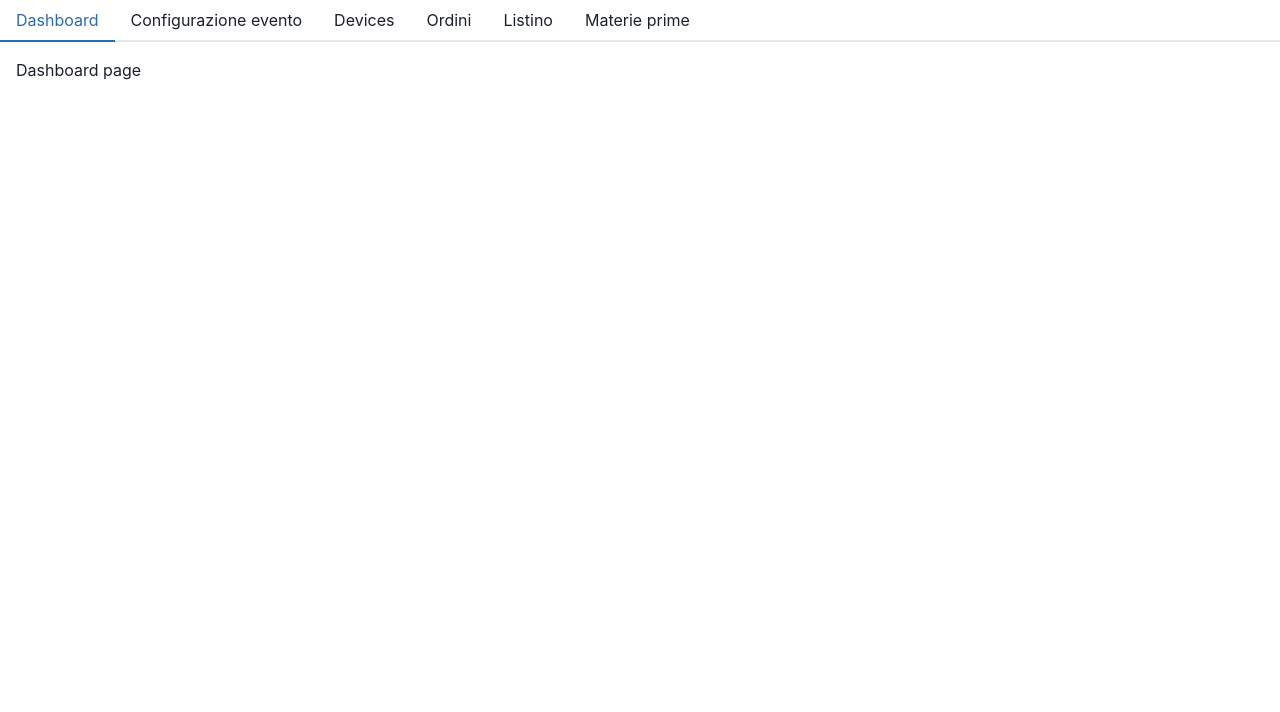
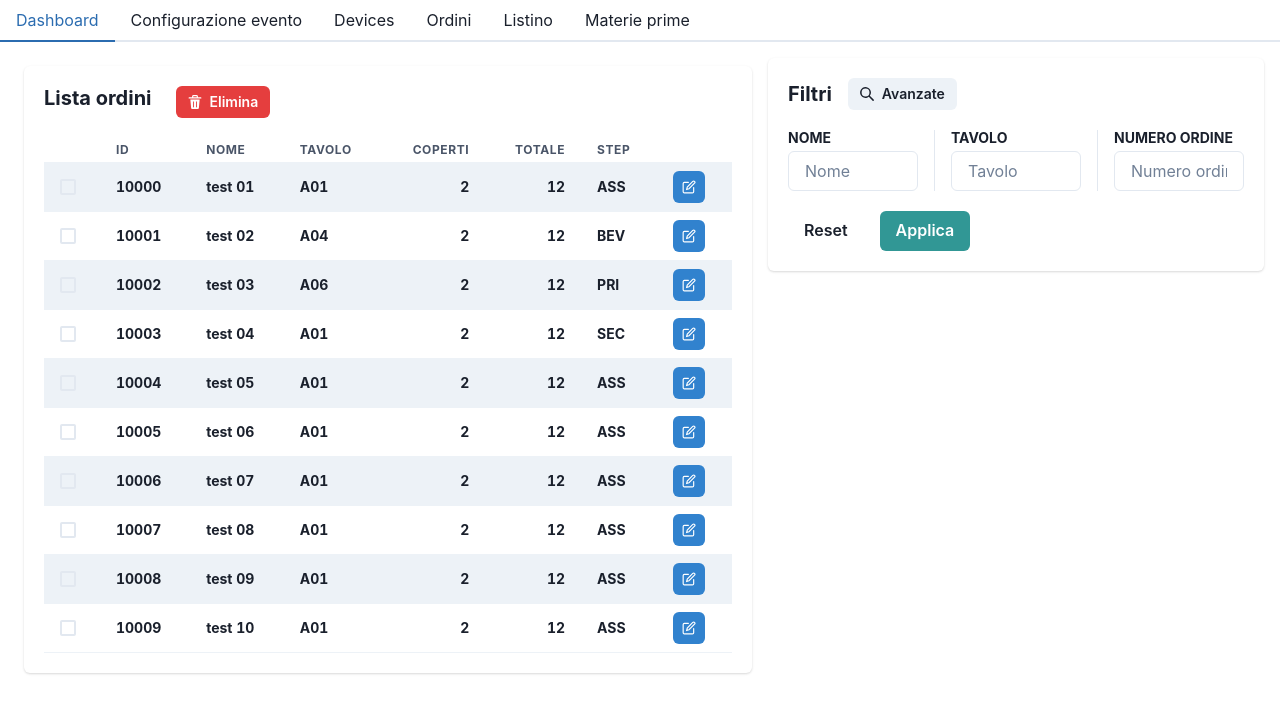
Before and after one commit to main95/xseo-fe, a React (Create React App) app: page / in a window 1280 px wide. Shown: the top 712 px of the page. Built offline with nearby package versions, Linux system fonts and the light colour scheme.

Commit message:
feat: add detail order modal and print buttons

```diff
--- a/src/components/AppTabs.tsx
+++ b/src/components/AppTabs.tsx
@@ -1,5 +1,5 @@
 import { Tab, TabList, TabPanel, TabPanels, Tabs } from "@chakra-ui/react"
-import DashboardPage from "./pages/DashboardPage"
+// import DashboardPage from "./pages/DashboardPage"
 import DevicesPage from "./pages/DevicesPage"
 import DishListPage from "./pages/DishListPage"
 import EventPage from "./pages/EventPage"
@@ -20,7 +20,8 @@ const AppTabs: React.FC = () => {
 
       <TabPanels>
         <TabPanel>
-          <DashboardPage />
+          {/* <DashboardPage /> */}
+          <OrdersPage />
         </TabPanel>
         <TabPanel>
           <EventPage />
--- a/src/components/modals/OrderDetailModal.tsx
+++ b/src/components/modals/OrderDetailModal.tsx
@@ -11,17 +11,11 @@ import {
   ModalOverlay,
   Stack,
   StackDivider,
-  Table,
-  TableContainer,
-  Tbody,
-  Td,
   Text,
-  Th,
-  Thead,
-  Tr,
 } from "@chakra-ui/react"
 import { Order } from "../../models/Orders"
 import { getCategoryButtons } from "../libs/order"
+import OrderDishesDetailTable from "../orders/OrderDishesDetailTable"
 
 type Props = {
   isOpen: boolean
@@ -71,32 +65,7 @@ const OrderDetailModal: React.FC<Props> = ({ isOpen, order, onClose }) => {
               <Heading size='xs' textTransform='uppercase'>
                 Dettaglio
               </Heading>
-              <TableContainer>
-                {order.detail.length ? <Table variant='striped' colorScheme='gray' size='sm'>
-                  <Thead>
-                    <Tr>
-                      <Th>Nome</Th>
-                      <Th isNumeric>Prezzo</Th>
-                      <Th isNumeric>Quantità</Th>
-                      <Th>Portata</Th>
-                    </Tr>
-                  </Thead>
-                  <Tbody>
-                    {order.detail.map(d => {
-                      return (
-                        <Tr onClick={() => {
-                          console.log('ok click')
-                        }}>
-                          <Td>{d.name}</Td>
-                          <Td isNumeric>{d.price}</Td>
-                          <Td isNumeric>{d.quantity}</Td>
-                          <Td>{d.category}</Td>
-                        </Tr>
-                      )
-                    })}
-                  </Tbody>
-                </Table> : null}
-              </TableContainer>
+              <OrderDishesDetailTable detail={order.detail} />
             </Box>
           </Stack>
         </ModalBody>
--- /dev/null
+++ b/src/components/orders/OrderDishesDetailTable.tsx
@@ -0,0 +1,56 @@
+import { CheckIcon, CloseIcon } from "@chakra-ui/icons"
+import {
+  Flex,
+  Table,
+  TableContainer,
+  Tbody,
+  Td,
+  Th,
+  Thead,
+  Tr,
+} from "@chakra-ui/react"
+import { Dishes } from "../../models/Dishes"
+
+type Props = {
+  detail: Dishes
+}
+
+const OrderDishesDetailTable: React.FC<Props> = ({ detail }) => {
+  console.log('detail: ', detail)
+  return (
+    <TableContainer>
+      {detail.length ? <Table variant='striped' colorScheme='gray' size='sm'>
+        <Thead>
+          <Tr>
+            <Th>Nome</Th>
+            <Th isNumeric>Prezzo</Th>
+            <Th isNumeric>Quantità</Th>
+            <Th>Portata</Th>
+            <Th>Stampato</Th>
+          </Tr>
+        </Thead>
+        <Tbody>
+          {detail.map(d => {
+            return (
+              <Tr onClick={() => {
+                console.log('ok click')
+              }}>
+                <Td>{d.name}</Td>
+                <Td isNumeric>{d.price}</Td>
+                <Td isNumeric>{d.quantity}</Td>
+                <Td>{d.category}</Td>
+                <Td>
+                  <Flex justifyContent='center'>
+                    {d.printed ? <CheckIcon color='green.500' /> : <CloseIcon color='red.500' />}
+                  </Flex>
+                </Td>
+              </Tr>
+            )
+          })}
+        </Tbody>
+      </Table> : null}
+    </TableContainer>
+  )
+}
+
+export default OrderDishesDetailTable
--- a/src/components/orders/OrderFilters.tsx
+++ b/src/components/orders/OrderFilters.tsx
@@ -4,6 +4,7 @@ import {
   Button,
   Card,
   CardBody,
+  CardFooter,
   CardHeader,
   Flex,
   Heading,
@@ -11,14 +12,16 @@ import {
   Stack,
   StackDivider,
 } from "@chakra-ui/react"
-import { OrdersFilters } from "../../models/Orders"
+import { useState } from "react"
+import { blankOrdersFilters, OrdersFilters } from "../../models/Orders"
 
 type Props = {
-  ordersFilters: OrdersFilters
   setOrdersFilters: (value: OrdersFilters) => void
 }
 
-const OrderFilters: React.FC<Props> = ({ ordersFilters, setOrdersFilters }) => {
+const OrderFilters: React.FC<Props> = ({ setOrdersFilters }) => {
+  const [tmpOrdersFilters, setTmpOrdersFilters] = useState<OrdersFilters>(blankOrdersFilters)
+
   return (
     <Card>
       <CardHeader pb='0'>
@@ -43,8 +46,8 @@ const OrderFilters: React.FC<Props> = ({ ordersFilters, setOrdersFilters }) => {
                 variant='outline'
                 placeholder='Nome'
                 onChange={(e) => {
-                  setOrdersFilters({
-                    ...ordersFilters,
+                  setTmpOrdersFilters({
+                    ...tmpOrdersFilters,
                     name: e.target.value,
                   })
                 }} />
@@ -57,14 +60,12 @@ const OrderFilters: React.FC<Props> = ({ ordersFilters, setOrdersFilters }) => {
                 variant='outline'
                 placeholder='Tavolo'
                 onChange={(e) => {
-                  setOrdersFilters({
-                    ...ordersFilters,
+                  setTmpOrdersFilters({
+                    ...tmpOrdersFilters,
                     table: e.target.value,
                   })
                 }} />
             </Box>
-          </Stack>
-          <Stack divider={<StackDivider />} spacing='4' direction='row'>
             <Box>
               <Heading size='xs' textTransform='uppercase' pb='1'>
                 Numero ordine
@@ -73,8 +74,8 @@ const OrderFilters: React.FC<Props> = ({ ordersFilters, setOrdersFilters }) => {
                 variant='outline'
                 placeholder='Numero ordine'
                 onChange={(e) => {
-                  setOrdersFilters({
-                    ...ordersFilters,
+                  setTmpOrdersFilters({
+                    ...tmpOrdersFilters,
                     id: e.target.value,
                   })
                 }} />
@@ -82,6 +83,35 @@ const OrderFilters: React.FC<Props> = ({ ordersFilters, setOrdersFilters }) => {
           </Stack>
         </Stack>
       </CardBody>
+      <CardFooter pt='0'>
+        <Stack spacing='4' direction='row'>
+          <Button
+            variant='ghost'
+            colorScheme='gray'
+            onClick={() => {
+              setOrdersFilters({
+                ...blankOrdersFilters,
+              })
+              setTmpOrdersFilters({
+                ...blankOrdersFilters,
+              })
+            }}
+          >
+            Reset
+          </Button>
+          <Button
+            variant='solid'
+            colorScheme='teal'
+            onClick={() => {
+              setOrdersFilters({
+                ...tmpOrdersFilters,
+              })
+            }}
+          >
+            Applica
+          </Button>
+        </Stack>
+      </CardFooter>
     </Card>
   )
 }
--- a/src/components/orders/OrdersTable.tsx
+++ b/src/components/orders/OrdersTable.tsx
@@ -6,9 +6,11 @@ import { useMemo } from "react"
 type Props = {
   filters: OrdersFilters
   setCurrentOrder: (value: Order) => void
+  ordersToDelete: string[]
+  setOrdersToDelete: (value: string[]) => void
 }
 
-const OrdersTable: React.FC<Props> = ({ filters, setCurrentOrder }) => {
+const OrdersTable: React.FC<Props> = ({ filters, ordersToDelete, setOrdersToDelete, setCurrentOrder }) => {
   const orders = useMemo(() => {
     return MOCK_ORDERS.filter(order => order.name.includes(filters.name) &&
       (filters.table ? order.table.includes(filters.table) : true) &&
@@ -33,14 +35,19 @@ const OrdersTable: React.FC<Props> = ({ filters, setCurrentOrder }) => {
         <Tbody>
           {orders.map(order => {
             return (
-              <Tr onClick={(e) => {
-                setCurrentOrder(order)
-              }}>
+              <Tr>
                 <Td>
                   <Checkbox
                     size='md'
                     colorScheme='red'
-                    onClick={() => {
+                    onChange={(e) => {
+                      const isChecked = e.target.checked
+                      console.log(isChecked)
+                      if (isChecked) {
+                        setOrdersToDelete([...ordersToDelete, order._id])
+                        return
+                      }
+                      setOrdersToDelete(ordersToDelete.filter(o => o !== order._id))
                     }}
                   />
                 </Td>
@@ -56,6 +63,9 @@ const OrdersTable: React.FC<Props> = ({ filters, setCurrentOrder }) => {
                     aria-label='Search database'
                     icon={<EditIcon />}
                     size='sm'
+                    onClick={() => {
+                      setCurrentOrder(order)
+                    }}
                   />
                 </Td>
               </Tr>
--- a/src/components/pages/OrdersPage.tsx
+++ b/src/components/pages/OrdersPage.tsx
@@ -1,13 +1,15 @@
 import { useState } from "react"
-import { Card, CardBody, CardHeader, Grid, GridItem, Heading } from "@chakra-ui/react"
+import { Button, Card, CardBody, CardHeader, Flex, Grid, GridItem, Heading } from "@chakra-ui/react"
 import OrdersTable from "../orders/OrdersTable"
 import { blankOrdersFilters, Order, OrdersFilters } from "../../models/Orders"
 import OrderDetail from "../orders/OrderDetail"
 import OrderFilters from "../orders/OrderFilters"
+import { DeleteIcon } from "@chakra-ui/icons"
 
 const OrdersPage: React.FC = () => {
   const [currentOrder, setCurrentOrder] = useState<Order | undefined>(undefined)
   const [ordersFilters, setOldersFilters] = useState<OrdersFilters>(blankOrdersFilters)
+  const [ordersToDelete, setOrdersToDelete] = useState<string[]>([])
 
   return (
     <Grid
@@ -23,16 +25,34 @@ const OrdersPage: React.FC = () => {
       <GridItem p='2' area={'table'}>
         <Card p='0'>
           <CardHeader pb='0'>
-            <Heading size='md'>Lista ordini</Heading>
+            <Flex direction='row' gap='6'>
+              <Heading size='md'>Lista ordini</Heading>
+              <Button
+                leftIcon={<DeleteIcon />}
+                colorScheme='red'
+                variant='solid'
+                size='sm'
+                disabled={!ordersToDelete.length}
+                onClick={() => {
+                }}
+              >
+                Elimina
+              </Button>
+            </Flex>
           </CardHeader>
 
           <CardBody>
-            <OrdersTable setCurrentOrder={setCurrentOrder} filters={ordersFilters} />
+            <OrdersTable
+              setCurrentOrder={setCurrentOrder}
+              filters={ordersFilters}
+              ordersToDelete={ordersToDelete}
+              setOrdersToDelete={setOrdersToDelete}
+            />
           </CardBody>
         </Card>
       </GridItem>
       <GridItem pl='0' area={'stats'}>
-        <OrderFilters ordersFilters={ordersFilters} setOrdersFilters={setOldersFilters} />
+        <OrderFilters setOrdersFilters={setOldersFilters} />
       </GridItem>
       <GridItem p='0' area={'detail'}>
         <OrderDetail order={currentOrder} />
--- a/src/models/Dishes.ts
+++ b/src/models/Dishes.ts
@@ -6,6 +6,7 @@ type Dish = {
   price: number
   quantity: number
   category: DishCategory
+  printed: boolean
 }
 
 export type Dishes = Dish[]
--- a/src/models/Orders.ts
+++ b/src/models/Orders.ts
@@ -45,42 +45,49 @@ export const MOCK_ORDERS: Orders = [
         price: 0.00,
         quantity: 6,
         category: 'BEV',
+        printed: true,
       }, {
         _id: '000001',
         name: 'bevanda 1',
         price: 1.00,
         quantity: 1,
         category: 'BEV',
+        printed: true,
       }, {
         _id: '000002',
         name: 'bevanda 2',
         price: 2.00,
         quantity: 3,
         category: 'BEV',
+        printed: true,
       }, {
         _id: '000003',
         name: 'primo 1',
         price: 9.00,
         quantity: 1,
         category: 'PRI',
+        printed: true,
       }, {
         _id: '000004',
         name: 'primo 2',
         price: 8.00,
         quantity: 2,
         category: 'SEC',
+        printed: false,
       }, {
         _id: '000005',
         name: 'secondo 1',
         price: 11.00,
         quantity: 2,
         category: 'SEC',
+        printed: false,
       }, {
         _id: '000006',
         name: 'secondo 2',
         price: 12.00,
         quantity: 4,
         category: 'SEC',
+        printed: false,
       }
     ]
   }, {
```
Also changed, not shown: src/components/orders/OrderDetail.tsx (+2 -33 lines).
